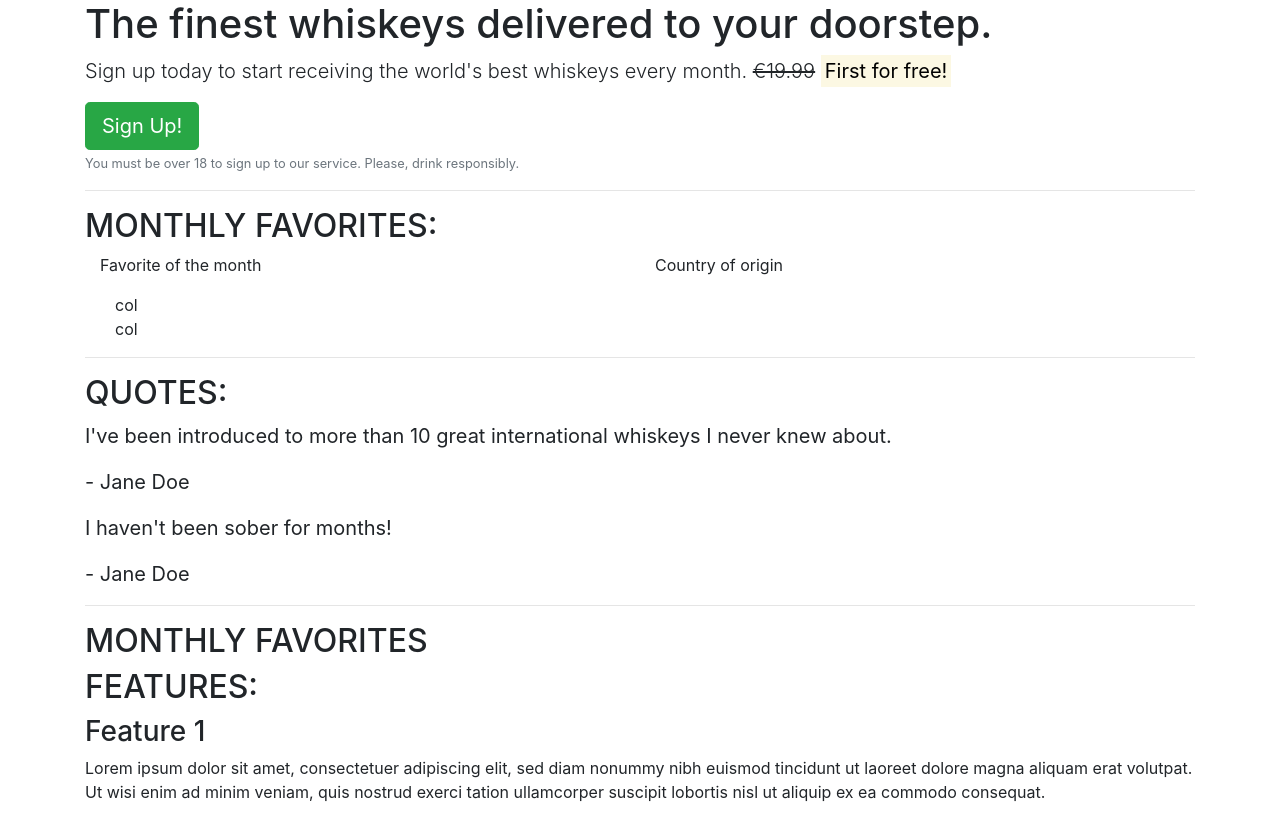
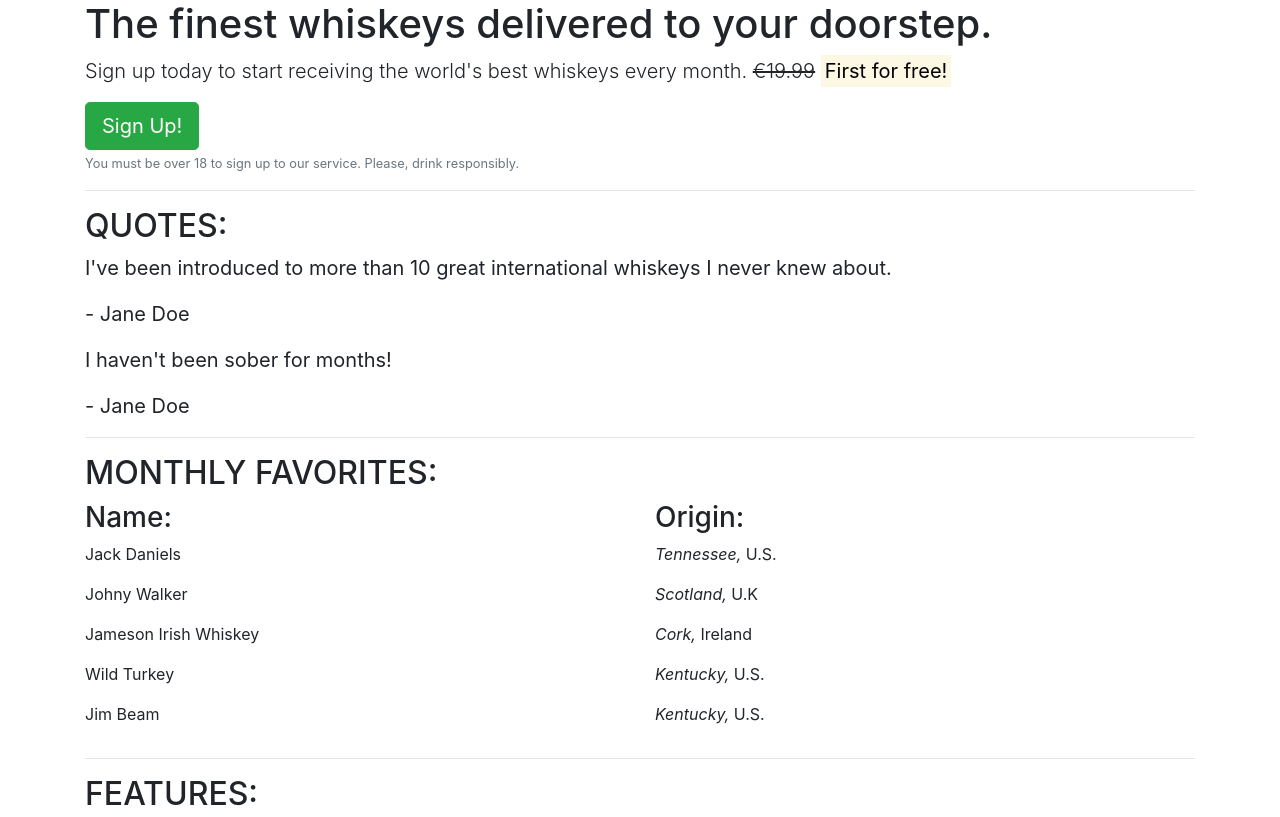
Before and after one commit to Junon72/Bootstrap-challenge, a plain HTML site: page index.html in a window 1280 px wide. Shown: the top 817 px of the page. Drawn offline with nearby package versions, Linux system fonts and the light colour scheme.

Commit message:
Removed padding/ modified text

```diff
--- a/index.html
+++ b/index.html
@@ -18,26 +18,6 @@
        </section>
        <!--/.callout-->
        <hr>
-      <!-- Monthly Favorites -->
-
-       <section class="favourites">
-           <h2 class="text-uppercase">Monthly favorites:</h2>
-              <div class="container">
-                <div class="row">
-                    <div class="col">
-                        <p>Favorite of the month</p>
-                    </div>
-                    <div class="col">
-                        <p>Country of origin</p>
-                    </div>
-                </div>
-                    <div class="w-100"></div>
-                    <div class="col">col</div>
-                    <div class="col">col</div>
-                  </div>
-                </div>
-       <! -- favorites -->
-       <hr>
 
        <!-- Quotes -->
        <section class="quotes">
@@ -54,9 +34,62 @@
        <! -- /.quotes -->
        <hr>
 
-       <!-- Favorites -->
-       <section class="favorites">
-           <h2 class="text-uppercase">Monthly favorites</h2>
+       <!-- Monthly Favorites -->
+
+       <section class="favourites">
+           <h2 class="text-uppercase">Monthly favorites:</h2>
+              <div class="container-mx-0">
+                <div class="row">
+                    <div class="col">
+                        <h3>Name:</h3>
+                    </div>
+                    <div class="col">
+                        <h3>Origin:</h3>
+                    </div>
+                </div>
+                <div class="row">
+                    <div class="col">
+                         <p>Jack Daniels<p>
+                    </div>
+                    <div class="col">
+                        <p><em>Tennessee,</em> U.S.</p>
+                    </div>
+                </div>
+                <div class="row">
+                    <div class="col">
+                         <p>Johny Walker<p>
+                    </div>
+                    <div class="col">
+                        <p><em>Scotland,</em> U.K</p>
+                    </div>
+                </div>
+                <div class="row">
+                    <div class="col">
+                         <p>Jameson Irish Whiskey<p>
+                    </div>
+                    <div class="col">
+                        <p><em>Cork,</em> Ireland</p>
+                    </div>
+                </div>
+                 <div class="row">
+                    <div class="col">
+                         <p>Wild Turkey<p>
+                    </div>
+                    <div class="col">
+                        <p><em>Kentucky,</em> U.S.</p>
+                    </div>
+                </div>
+                 <div class="row">
+                    <div class="col">
+                         <p>Jim Beam<p>
+                    </div>
+                    <div class="col">
+                        <p><em>Kentucky,</em> U.S.</p>
+                    </div>
+                </div>
+            </div>
+       <! -- favorites -->
+       <hr>
 
        </section>
        <!-- Features-->
```
